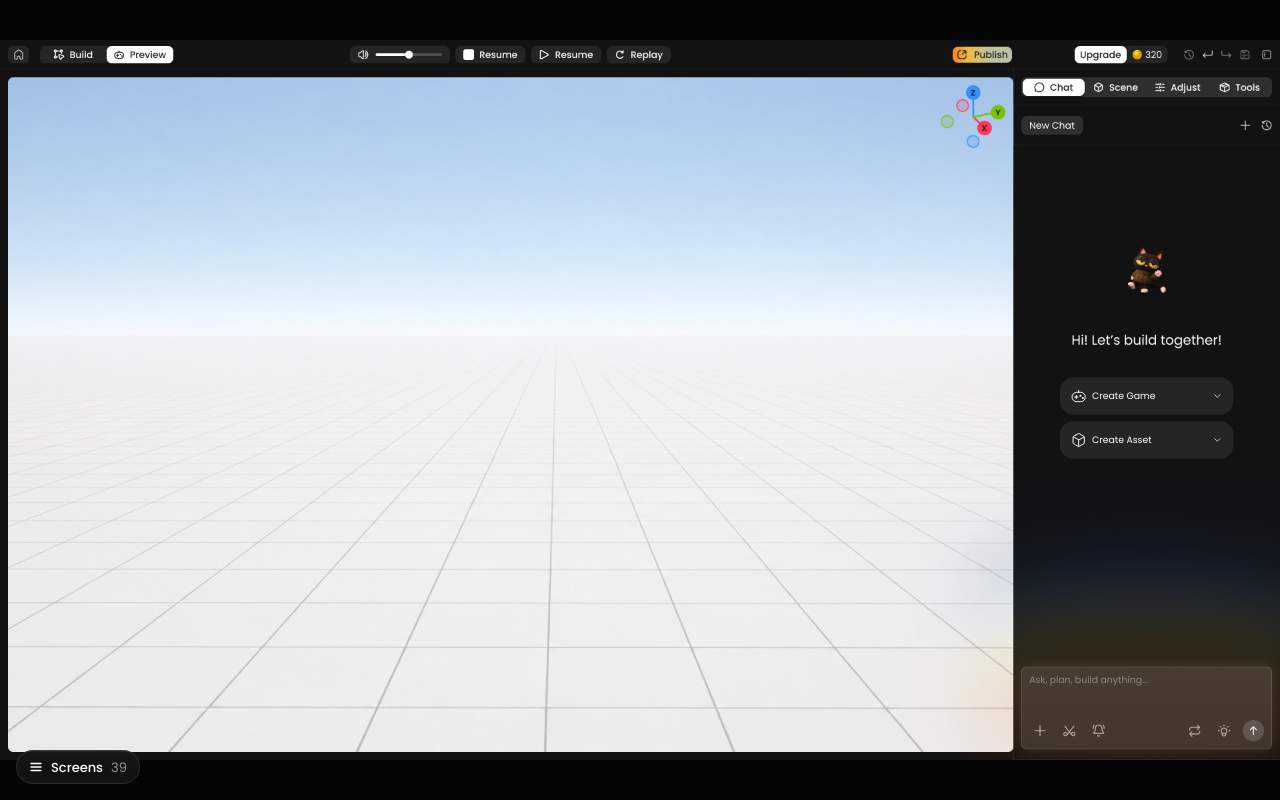
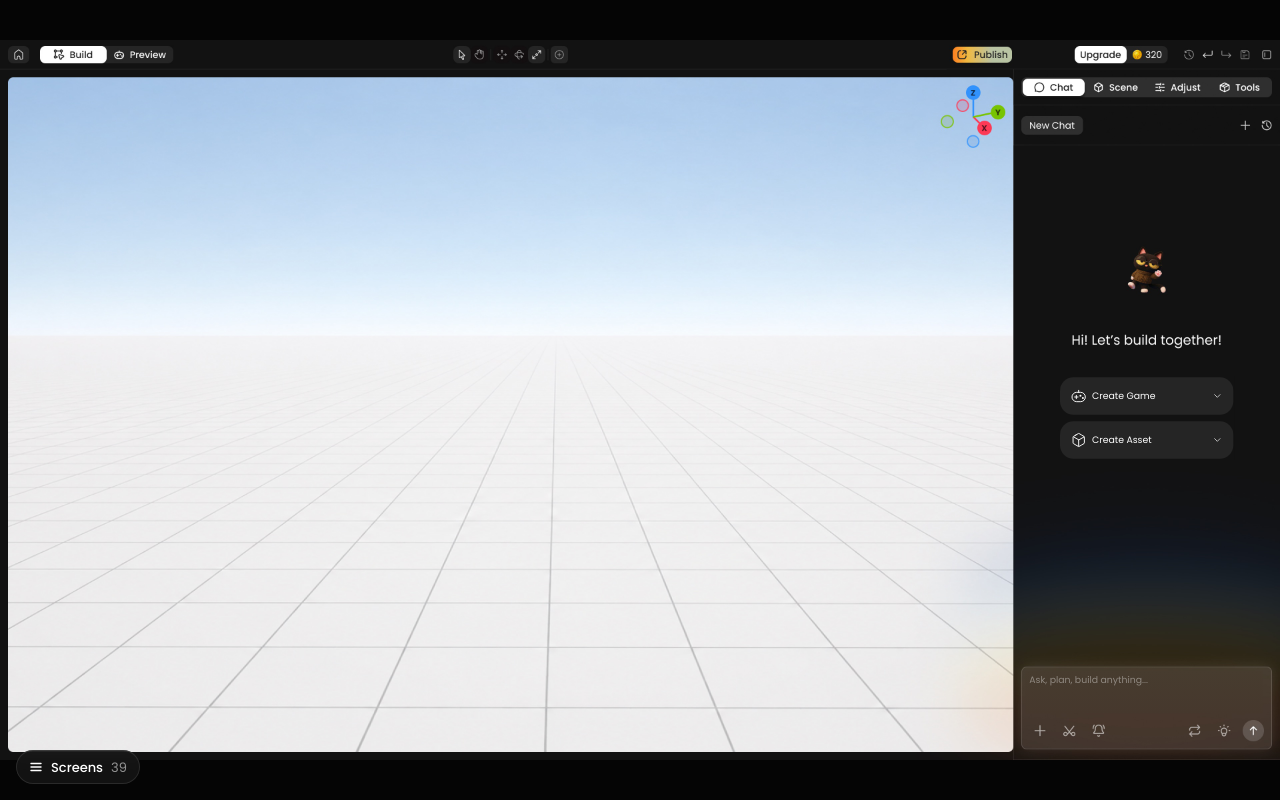
Before and after one commit to Belendali/wanaka-right-panel-demo, a plain HTML site: page index.html in a window 1280 px wide. Drawn offline with Linux system fonts and the light colour scheme.

Commit message:
Build/Preview switch the top bar only; open in Build mode
The right panel (New Chat, Tools, …) stays as it is when toggling modes.

Co-Authored-By: Claude Opus 5.5 <noreply@anthropic.com>

```diff
--- a/app.js
+++ b/app.js
@@ -29,9 +29,18 @@ const LABEL = Object.fromEntries(GROUPS.flatMap(([g, s]) => s.map(([id, l]) => [
 let hasChats = false;
 const CHATS = ['chat', 'build', 'chat-history', 'plan-done'];
 const home = (withChats) => () => hasChats ? withChats : 'chat-blank';
+
+// Build / Preview is a mode of the top bar, not a screen: switching it keeps the right panel as it is.
+// Each Figma frame was drawn in one mode; when the live mode differs, the left part of the top bar
+// is painted from the matching reference frame (build.jpg / preview.jpg — identical everywhere else).
+let mode = 'build';
+const BAKED = { build: 'build', fullscreen: 'build', 'adjust-global': 'build', 'adjust-object': 'build' };
+const NO_BAR = new Set(['plan-open', 'plan-check', 'plan-done', 'create-mywana-modal']); // dimmed modals
+const bakedMode = id => BAKED[id] || 'preview';
+let lastPanel = 'chat-blank';
 const TOP = [
-  { r: [60, 9, 100, 26], go: home('build'), label: 'Build' },
-  { r: [160, 9, 100, 26], go: 'preview', label: 'Preview' },
+  { r: [60, 9, 100, 26], mode: 'build', label: 'Build' },
+  { r: [160, 9, 100, 26], mode: 'preview', label: 'Preview' },
   { r: [1886, 8, 26, 26], go: 'fullscreen', label: 'Hide panel' },
 ];
 const TABS = [
@@ -57,7 +66,7 @@ const T = (x, y, h = 56) => [x, y, 120, h];
 const HS = {
   'build': [...BASE, ...CHAT_HEAD],
   'preview': [...BASE, ...CHAT_HEAD],
-  'fullscreen': [TOP[0], TOP[1], { r: [1886, 8, 26, 26], go: home('build'), label: 'Show panel' }],
+  'fullscreen': [TOP[0], TOP[1], { r: [1886, 8, 26, 26], go: () => lastPanel, label: 'Show panel' }],
   'chat-blank': [...BASE, ...CHAT_HEAD],
   'chat': [...BASE, ...CHAT_HEAD],
   'chat-history': [
@@ -225,6 +234,8 @@ addEventListener('resize', fit);
 function go(id, nextCtx = null, push = true) {
   if (!HS[id]) id = 'chat-blank';
   if (CHATS.includes(id)) hasChats = true;
+  if (id === 'build' || id === 'preview') mode = bakedMode(id);
+  if (id !== 'fullscreen' && !NO_BAR.has(id)) lastPanel = id;
   target = id;
   if (id !== current) {
     const im = preload(id);
@@ -266,6 +277,13 @@ function render() {
   const hs = HS[id] || [];
   hs.filter(h => (h.cls || '').includes('backdrop')).forEach(addHot);
 
+  if (!NO_BAR.has(id) && bakedMode(id) !== mode) {
+    const bar = box(document.createElement('div'), [0, 0, 1420, 44]);
+    bar.className = 'patch';
+    Object.assign(bar.style, { background: `url("${src(mode)}") 0 0 / ${W}px ${H}px no-repeat` });
+    layer.appendChild(bar);
+  }
+
   if (id === 'chat-blank') renderGuide();
   if (COMPOSER.has(id)) renderComposer(id);
 
@@ -281,6 +299,7 @@ function addHot(h) {
   b.addEventListener('click', e => {
     e.stopPropagation();
     if (h.act === 'regen') return regen();
+    if (h.mode) { mode = h.mode; return render(); }
     const to = typeof h.go === 'function' ? h.go() : h.go;
     if (to) go(to, h.ctx || null); else flash();
   });
--- a/index.html
+++ b/index.html
@@ -35,6 +35,6 @@
   </footer>
 </aside>
 
-<script src="app.js?v=3"></script>
+<script src="app.js?v=5"></script>
 </body>
 </html>
```
Also changed, not shown: 1 other file.
